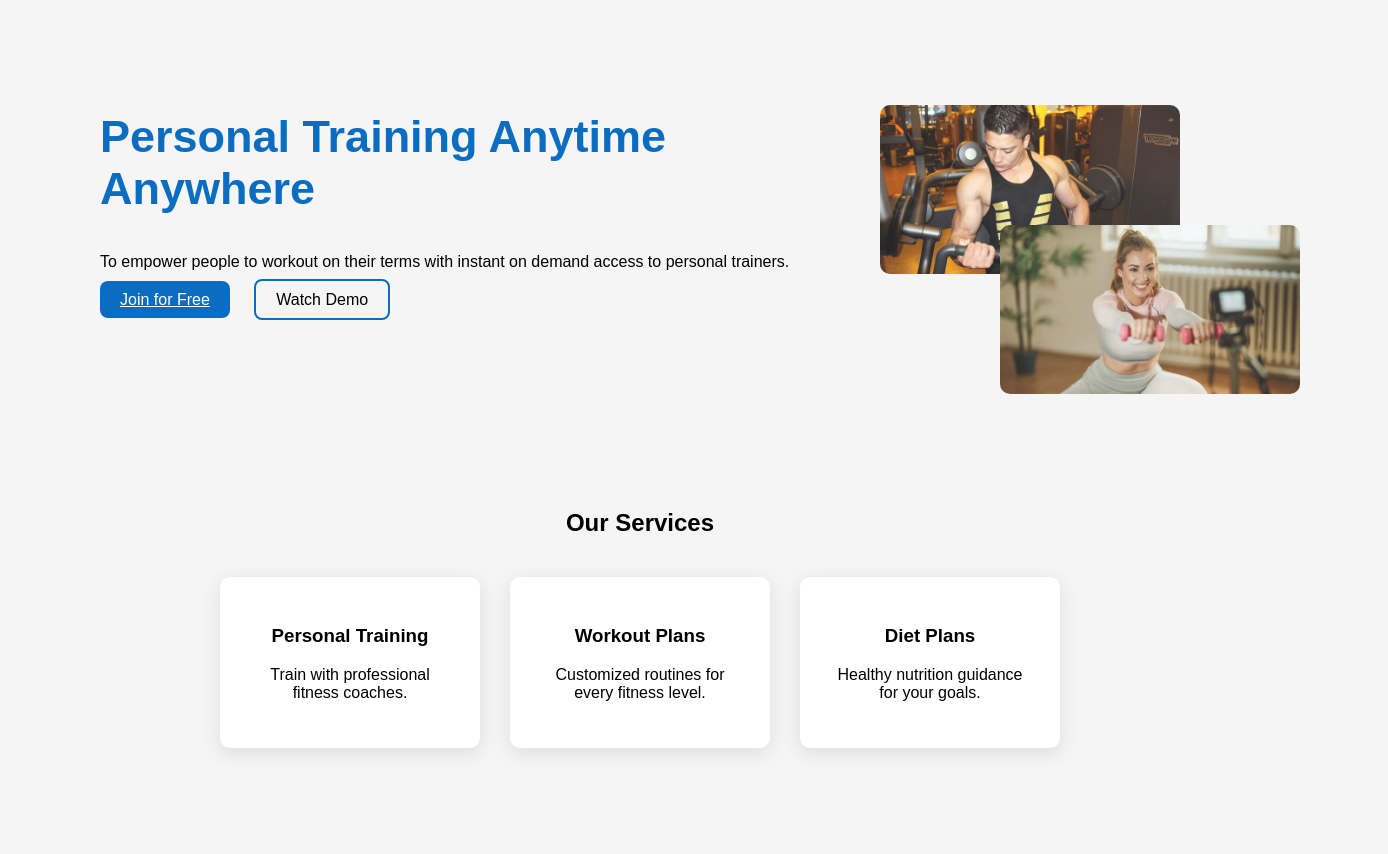
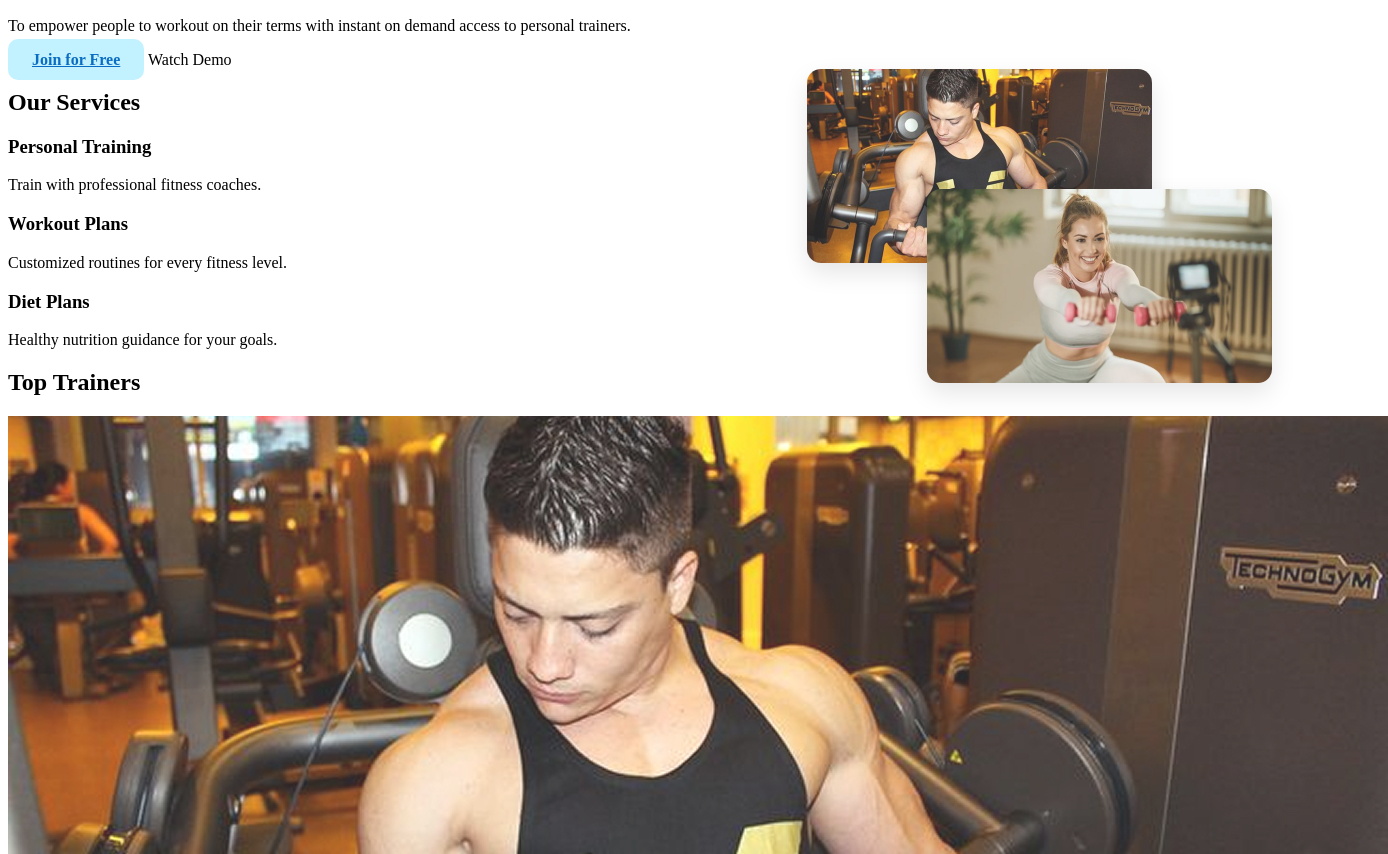
Before and after one commit to aravind-an-7188/aakash, a plain HTML site: page index.html in a window 1280 px wide. Shown: the part 94-948 px from the top of the page, 1388 px wide, since content can reach past the window. Drawn offline with Linux system fonts and the light colour scheme.

Commit message:
Update style.css

```diff
--- a/style.css
+++ b/style.css
@@ -1,144 +1,60 @@
-body{
-font-family:Arial;
-margin:0;
-background:#f5f5f5;
+/* Join button */
+
+.join-btn{
+background:#C2F2FF;
+color:#0A6DC2;
+padding:12px 24px;
+border-radius:10px;
+font-weight:600;
+transition:0.3s;
 }
 
-header{
-display:flex;
-justify-content:space-between;
-align-items:center;
-padding:20px 80px;
-background:#C2F2FF;
+.join-btn:hover{
+background:#0A6DC2;
+color:white;
 }
 
-.logo{
-font-size:24px;
-font-weight:bold;
-color:#0A6DC2;
-}
 
-nav a{
-margin-left:25px;
-text-decoration:none;
-color:#0A6DC2;
-}
-
-.join-btn{
-background:#0A6DC2;
-color:white;
-padding:10px 20px;
-border-radius:8px;
-}
-
-.hero{
-display:flex;
-align-items:center;
-justify-content:space-between;
-padding:100px;
-}
-
-.hero-text h1{
-font-size:45px;
-color:#0A6DC2;
-}
-
-.buttons{
-margin-top:20px;
-}
-
-.demo-btn{
-border:2px solid #0A6DC2;
-padding:10px 20px;
-border-radius:8px;
-margin-left:20px;
-}
+/* hero images */
 
 .hero-images{
 position:relative;
+margin-right:120px;
 }
 
 .img1{
-width:300px;
-border-radius:10px;
+width:345px;
+height:194px;
+object-fit:cover;
+border-radius:14px;
+position:absolute;
+top:0;
+right:0;
+box-shadow:0 10px 25px rgba(0,0,0,0.1);
 }
 
 .img2{
-width:300px;
-border-radius:10px;
+width:345px;
+height:194px;
+object-fit:cover;
+border-radius:14px;
 position:absolute;
 top:120px;
-left:120px;
+right:-120px;
+box-shadow:0 10px 25px rgba(0,0,0,0.1);
 }
 
-.services{
-padding:80px;
-text-align:center;
+
+/* text label overlay */
+
+.image-label{
+position:absolute;
+bottom:8px;
+left:10px;
+background:#C2F2FF;
+padding:6px 12px;
+border-radius:8px;
+font-size:12px;
+font-weight:600;
+color:#0A6DC2;
 }
-
-.service-grid{
-display:flex;
-justify-content:center;
-gap:30px;
-margin-top:40px;
-}
-
-.card{
-background:white;
-padding:30px;
-border-radius:10px;
-box-shadow:0 5px 20px rgba(0,0,0,0.1);
-width:200px;
-}
-
-.trainers{
-padding:80px;
-text-align:center;
-}
-
-.trainer-grid{
-display:flex;
-justify-content:center;
-gap:40px;
-margin-top:40px;
-}
-
-.trainer-card{
-background:white;
-padding:20px;
-border-radius:10px;
-box-shadow:0 5px 20px rgba(0,0,0,0.1);
-}
-
-.trainer-card img{
-width:200px;
-border-radius:10px;
-}
-
-.pricing{
-padding:80px;
-text-align:center;
-}
-
-.price-grid{
-display:flex;
-justify-content:center;
-gap:40px;
-margin-top:40px;
-}
-
-.price-card{
-background:white;
-padding:40px;
-border-radius:10px;
-box-shadow:0 5px 20px rgba(0,0,0,0.1);
-width:200px;
-}
-
-footer{
-background:#0A6DC2;
-color:white;
-text-align:center;
-padding:20px;
-margin-top:50px;
-}
```
